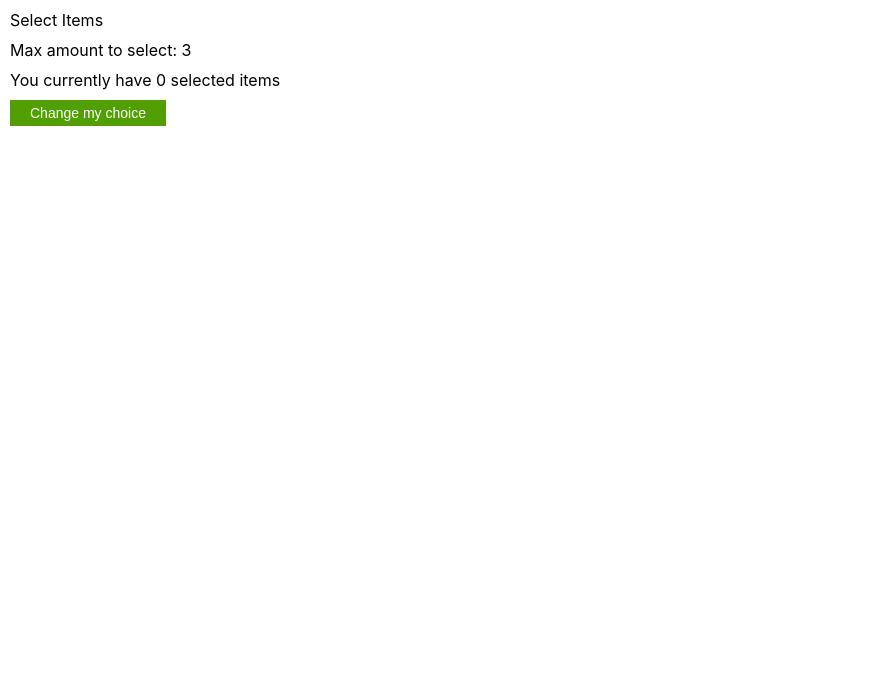
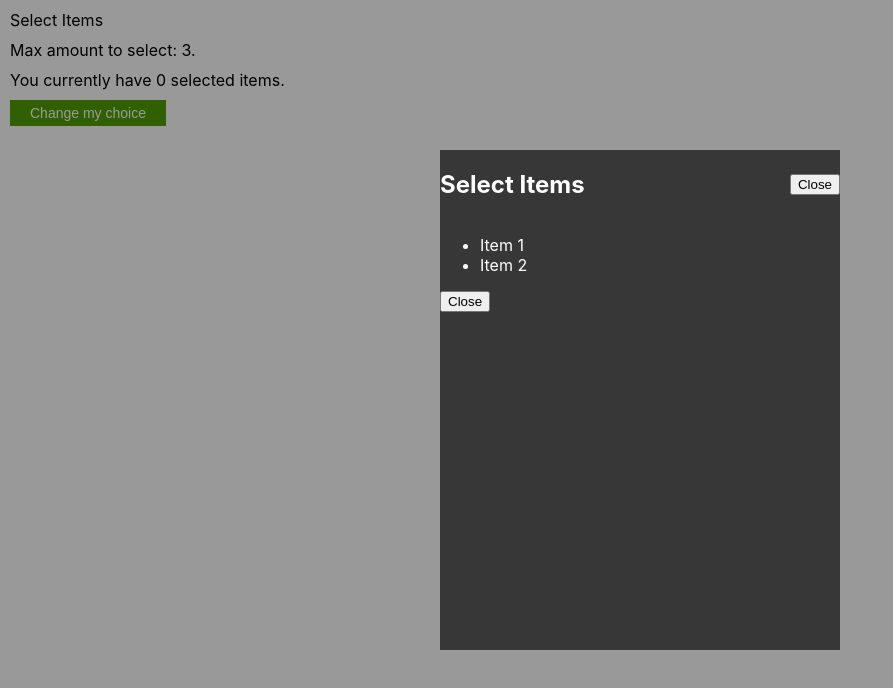
Before and after one commit to ckolobov/select-widget, a React (Create React App) app: page / in a window 1280 px wide. Both pictures are taken after a click on the button "Change my choice". Shown: the top 688 px of the page, without its empty margins (0-893 px from the left). Built offline with nearby package versions, Linux system fonts and the light colour scheme.

Commit message:
feat: add modal window component

```diff
--- a/src/App.css
+++ /dev/null
@@ -1,3 +0,0 @@
-.app {
-  padding: 10px;
-}
--- a/src/App.tsx
+++ b/src/App.tsx
@@ -1,11 +1,12 @@
-import './App.css';
 import { SelectWidget } from './components/layout/select-widget';
+import { MODAL_ROOT_ID } from './components/layout/modal'
 
 function App() {
   return (
-    <div className="app">
+    <>
       <SelectWidget selectionMaxAmount={3} />
-    </div>
+      <div id={MODAL_ROOT_ID}></div>
+    </>
   );
 }
 
--- a/src/components/input/button/index.tsx
+++ b/src/components/input/button/index.tsx
@@ -8,7 +8,8 @@ export enum ButtonType {
 
 interface ButtonProps {
   type?: ButtonType
-  label: string
+  label: React.ReactNode
+  onClick: React.MouseEventHandler<HTMLButtonElement>
 }
 
 const BUTTON_CLASS = 'button';
@@ -24,5 +25,5 @@ export function Button (props: ButtonProps) {
     return classes.join(' ');
   }, [props.type])
 
-  return <button className={className}>{props.label}</button>
+  return <button className={className} onClick={props.onClick}>{props.label}</button>
 }
--- /dev/null
+++ b/src/components/layout/modal/index.scss
@@ -0,0 +1,35 @@
+.dark-background {
+  background-color: rgba(0, 0, 0, 0.4);
+  width: 100vw;
+  height: 100vh;
+  z-index: 100;
+  top: 0;
+  position: absolute;
+}
+
+.modal {
+  position: fixed;
+  top: 50%;
+  left: 50%;
+  transform: translate(-50%, -50%);
+  z-index: 101;
+
+  width: 400px;
+  height: 500px;
+  background: #373737;
+  color: #ffffff;
+
+  &__header {
+    display: flex;
+    flex-direction: row;
+    justify-content: space-between;
+    align-items: center;
+  }
+
+  &__footer {
+    display: flex;
+    flex-direction: row;
+    justify-content: flex-start;
+    align-items: center;
+  }
+}
--- /dev/null
+++ b/src/components/layout/modal/index.tsx
@@ -0,0 +1,29 @@
+import ReactDOM from 'react-dom';
+import { PropsWithChildren } from 'react';
+import './index.scss'
+
+export const MODAL_ROOT_ID = 'modal-root'
+
+interface ModalProps {
+  onClose: () => void
+  label: React.ReactNode
+  footer?: React.ReactNode
+}
+
+export function Modal(props: PropsWithChildren<ModalProps>) {
+  const modalRoot = document.getElementById(MODAL_ROOT_ID) || document.body;
+  return ReactDOM.createPortal(
+    <>
+      <div className='dark-background' onClick={() => props.onClose()} />
+      <div className="modal">
+        <div className="modal__header">
+          <h2 className='modal__label'>{props.label}</h2>
+          <button onClick={() => props.onClose()}>Close</button>
+        </div>
+        {props.children}
+        {props.footer && (<div className="modal__footer">{props.footer}</div>)}
+      </div>
+    </>,
+    modalRoot
+  );
+}
--- a/src/components/layout/select-widget/index.css
+++ b/src/components/layout/select-widget/index.scss
@@ -3,4 +3,5 @@
   flex-direction: column;
   align-items: flex-start;
   gap: 10px;
+  padding: 10px;
 }
--- a/src/components/layout/select-widget/index.tsx
+++ b/src/components/layout/select-widget/index.tsx
@@ -1,6 +1,7 @@
 import { useState } from 'react';
-import './index.css'
+import './index.scss'
 import { Button, ButtonType } from '../../input/button';
+import { Modal } from '../modal'
 
 interface SelectWidgetProps {
   selectionMaxAmount?: number;
@@ -8,13 +9,30 @@ interface SelectWidgetProps {
 
 export function SelectWidget(props: SelectWidgetProps) {
   const [selected] = useState<number[]>([])
+  const [isModalOpen, setIsModalOpen] = useState(false);
+
+  const handleOpenModal = () => {
+    setIsModalOpen(true);
+  };
+
+const handleCloseModal = () => {
+    setIsModalOpen(false);
+  };
 
   return (
   <div className="select-widget-container">
     <header>Select Items</header>
-    <p>Max amount to select: {props.selectionMaxAmount}</p>
-    <p>You currently have {selected.length} selected items</p>
-    <Button label='Change my choice' type={ButtonType.Success} />
+    <p>Max amount to select: {props.selectionMaxAmount}.</p>
+    <p>You currently have {selected.length} selected items.</p>
+    <Button label='Change my choice' type={ButtonType.Success} onClick={handleOpenModal} />
+    {isModalOpen && (
+      <Modal onClose={handleCloseModal} label='Select Items' footer={<button onClick={handleCloseModal}>Close</button>}>
+        <ul>
+          <li>Item 1</li>
+          <li>Item 2</li>
+        </ul>
+      </Modal>
+    )}
   </div>
   )
 }
```
